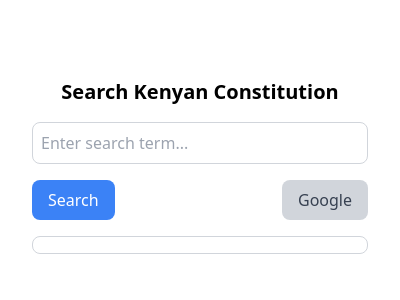
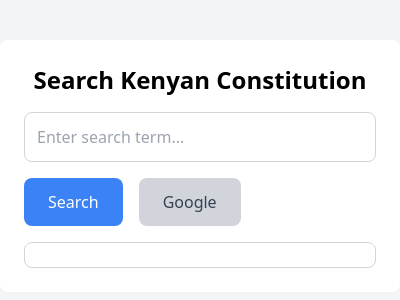
Before and after one commit to Mozart299/Kenyan-law-extension, a browser extension: page popup.html in a window 400 px wide. Shown: the part 256-556 px from the top of the page. Drawn offline with nearby package versions, Linux system fonts and the light colour scheme.

Commit message:
Update popup.html for improved search functionality

```diff
--- a/popup.html
+++ b/popup.html
@@ -9,15 +9,15 @@
     <link href="https://cdn.jsdelivr.net/npm/tailwindcss@2.2.19/dist/tailwind.min.css" rel="stylesheet">
 </head>
 
-<body class="flex items-center justify-center min-h-screen">
-    <div class="bg-white rounded-lg p-5 m-3 w-full max-w-xl">
-        <h1 class="text-xl font-semibold mb-4 text-center ">Search Kenyan Constitution</h1>
-        <input type="text" id="searchQuery" placeholder="Enter search term..." class="border border-gray-300 rounded-lg p-2 w-full mb-4 focus:outline-none focus:ring-2 focus:ring-blue-500">
-        <div class="flex justify-between">
-            <button id="searchButton" class="bg-blue-500 text-white rounded-lg px-4 py-2 hover:bg-blue-600 focus:outline-none focus:ring-2 focus:ring-blue-500">Search</button>
-            <button id="googleButton" class="bg-gray-300 text-gray-700 rounded-lg px-4 py-2 ml-4 hover:bg-gray-400 focus:outline-none focus:ring-2 focus:ring-gray-500">Google</button> <!-- Added ml-4 for margin -->
+<body class="flex items-center justify-center min-h-screen bg-gray-100">
+    <div class="bg-white rounded-lg p-6 w-full max-w-4xl">
+        <h1 class="text-2xl font-semibold mb-4 text-center">Search Kenyan Constitution</h1>
+        <input type="text" id="searchQuery" placeholder="Enter search term..." class="border border-gray-300 rounded-lg p-3 w-full mb-4 focus:outline-none focus:ring-2 focus:ring-blue-500">
+        <div class="flex space-x-4">
+            <button id="searchButton" class="bg-blue-500 text-white rounded-lg px-6 py-3 hover:bg-blue-600 focus:outline-none focus:ring-2 focus:ring-blue-500">Search</button>
+            <button id="googleButton" class="bg-gray-300 text-gray-700 rounded-lg px-6 py-3 hover:bg-gray-400 focus:outline-none focus:ring-2 focus:ring-gray-500">Google</button>
         </div>
-        <div id="results" class="mt-4 max-h-48 overflow-y-auto border border-gray-300 rounded-lg p-2"></div>
+        <div id="results" class="mt-4 max-h-48 overflow-y-auto border border-gray-300 rounded-lg p-3"></div>
         <div id="loadingDiv" class="mt-2 text-center text-gray-500" style="display:none;">Loading...</div>
     </div>
 </body>
```
